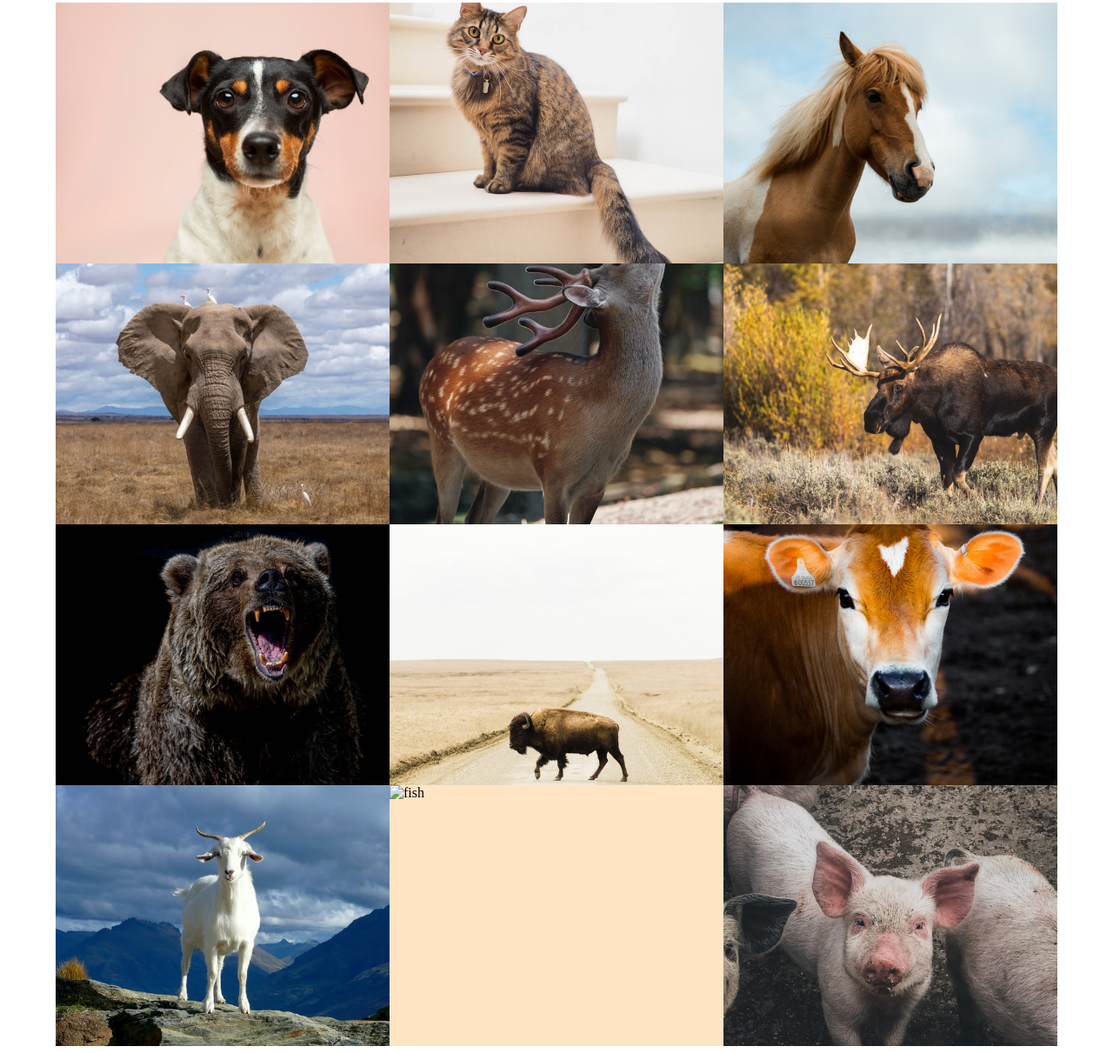
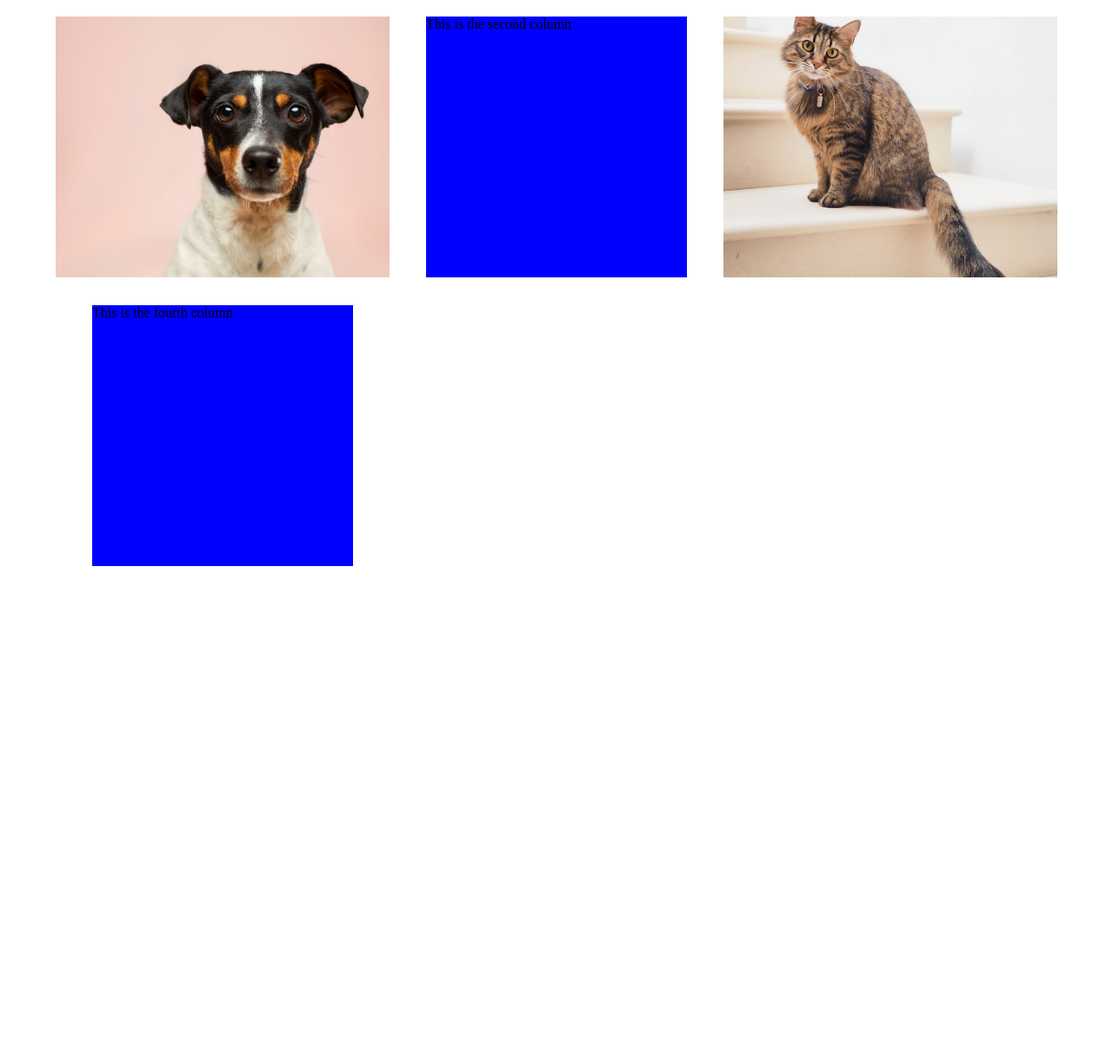
Before and after one commit to satindersingh472/gridLayout, a plain HTML site: page index.html in a window 1280 px wide. Shown: the part 5-1216 px from the top of the page at 87% size. After the commit the page ends 800 px from the top, so only its background shows below. Drawn offline with Linux system fonts and the light colour scheme.

Commit message:
added multi-column layout

```diff
--- a/css/style.css
+++ b/css/style.css
@@ -11,5 +11,10 @@ img{
     grid-template-columns: repeat(auto-fit,minmax(300px,1fr));
     align-items: center;
     justify-items: center;
-    background-color: bisque;
+
 }
+p{
+    height: 300px;
+    background-color: blue;
+    width:300px;
+}
--- a/index.html
+++ b/index.html
@@ -35,17 +35,9 @@
 <body>
     <section id="animals">
         <img src="images/dog.jpg" alt="a dog">
+        <p>This is the second column</p>
         <img src="images/cat.jpg" alt="a Cat">
-        <img src="images/horse.jpg" alt="a Horse">
-        <img src="images/elephant.jpg" alt="an ELephant">
-        <img src="images/deer.jpg" alt=" a deer">
-        <img src="images/moose.jpg" alt="a moose">
-        <img src="images/bear.jpg" alt="a Bear">
-        <img src="images/bison.jpg" alt="a Bison">
-        <img src="images/cow.jpg" alt="a Cow">
-        <img src="images/goat.jpg" alt="a goat">
-        <img src="images/fish].jpg" alt="fish">
-        <img src="images/pig.jpg" alt="pig">
+        <p>This is the fourth column</p>
     </section>
 </body>
 
```
